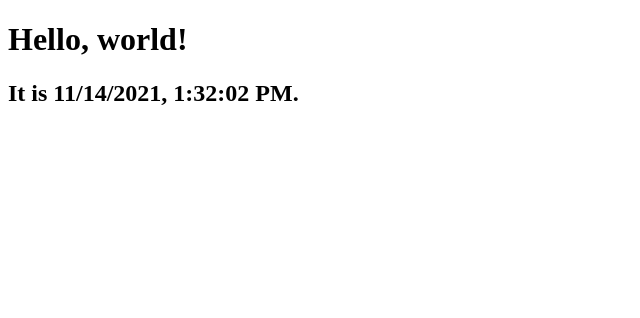
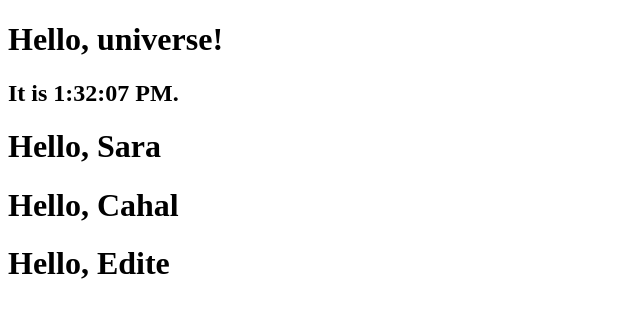
Before and after one commit to GyuhyeokYi/my-react-app, a React (Create React App) app: page / in a window 1280 px wide. Shown: the top 318 px of the page, without its empty margins (0-640 px from the left). Built offline with nearby package versions, Linux system fonts and the light colour scheme.

Commit message:
Clock 클래스 적용

```diff
--- a/public/index.html
+++ b/public/index.html
@@ -1,5 +1,5 @@
 <!DOCTYPE html>
-<html lang="en">
+<html lang="ko">
   <head>
     <meta charset="utf-8" />
     <link rel="icon" href="%PUBLIC_URL%/favicon.ico" />
@@ -29,6 +29,7 @@
   <body>
     <noscript>You need to enable JavaScript to run this app.</noscript>
     <div id="root"></div>
+    <div id="page"></div>
     <!--
       This HTML file is a template.
       If you open it directly in the browser, you will see an empty page.
--- /dev/null
+++ b/src/components/Clock.jsx
@@ -0,0 +1,36 @@
+import React from 'react';
+
+class Clock extends React.Component {
+    constructor(props) {
+        super(props);
+        this.state = {date: new Date()};
+    }
+
+    componentDidMount() {
+        this.timerId = setInterval(
+            ()=>this.tick(),
+            100
+        );
+    }
+
+    componentWillUnmount() {
+        clearInterval(this.timerId);
+    }
+
+    tick() {
+        this.setState({
+            date: new Date()
+        });
+    }
+
+    render() {
+        return (
+            <div>
+                <h1>Hello, universe!</h1>
+                <h2>It is { this.state.date.toLocaleTimeString() }.</h2>
+            </div>
+        );
+    }
+}
+
+export default Clock;
--- /dev/null
+++ b/src/components/Welcome.jsx
@@ -0,0 +1,5 @@
+function Welcome(props) {
+    return <h1>Hello, {props.name}</h1>;
+}
+
+export default Welcome;
--- a/src/index.js
+++ b/src/index.js
@@ -19,6 +19,8 @@
 import React from 'react';
 import ReactDOM from 'react-dom';
 import Hello from './components/Hello';
+import Welcome from './components/Welcome';
+import Clock from './components/Clock';
 
 // const hello = Hello();
 
@@ -27,3 +29,31 @@ ReactDOM.render((
     <Hello />
   </React.StrictMode>
 ), document.getElementById('root'));
+
+function tick() {
+  const hello = Hello();
+  ReactDOM.render(hello, document.getElementById('root'));
+}
+
+// setInterval(tick, 1000);
+
+const element = <Welcome name="Sara" />
+
+ReactDOM.render(element, document.getElementById('page'));
+
+function NameList() {
+  return (
+    <div>
+      <Welcome name="Sara"/>
+      <Welcome name="Cahal"/>
+      <Welcome name="Edite"/>
+    </div>
+  )
+}
+
+ReactDOM.render(<NameList/>, document.getElementById('page'));
+
+ReactDOM.render(
+  <Clock/>,
+  document.getElementById('root')
+)
```
